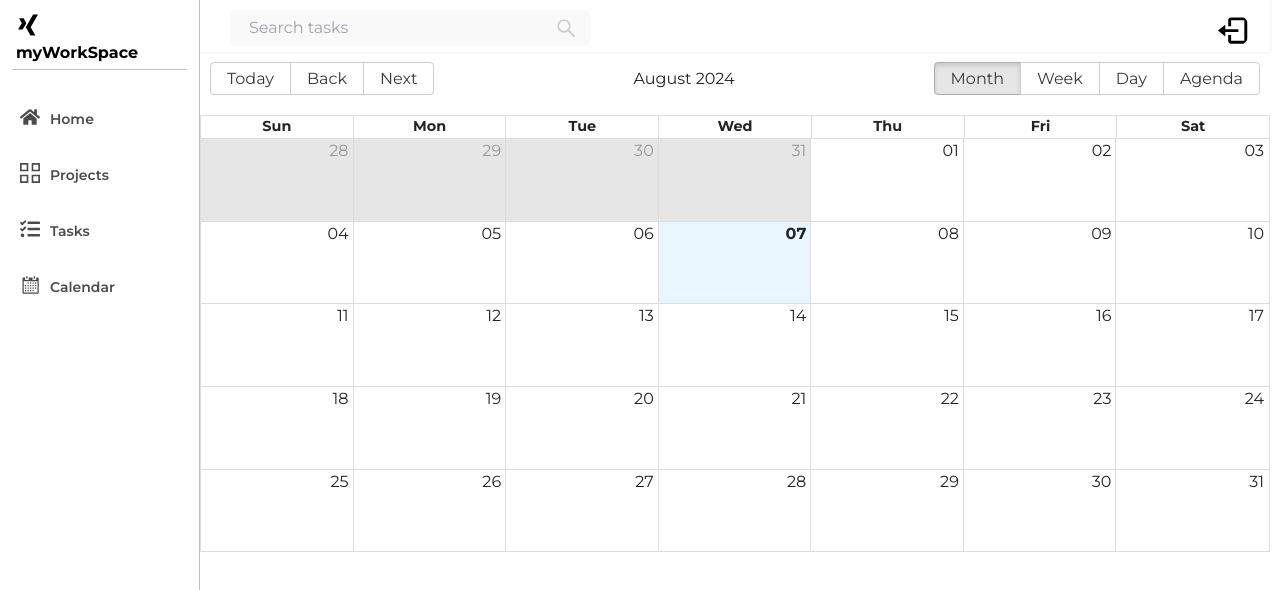
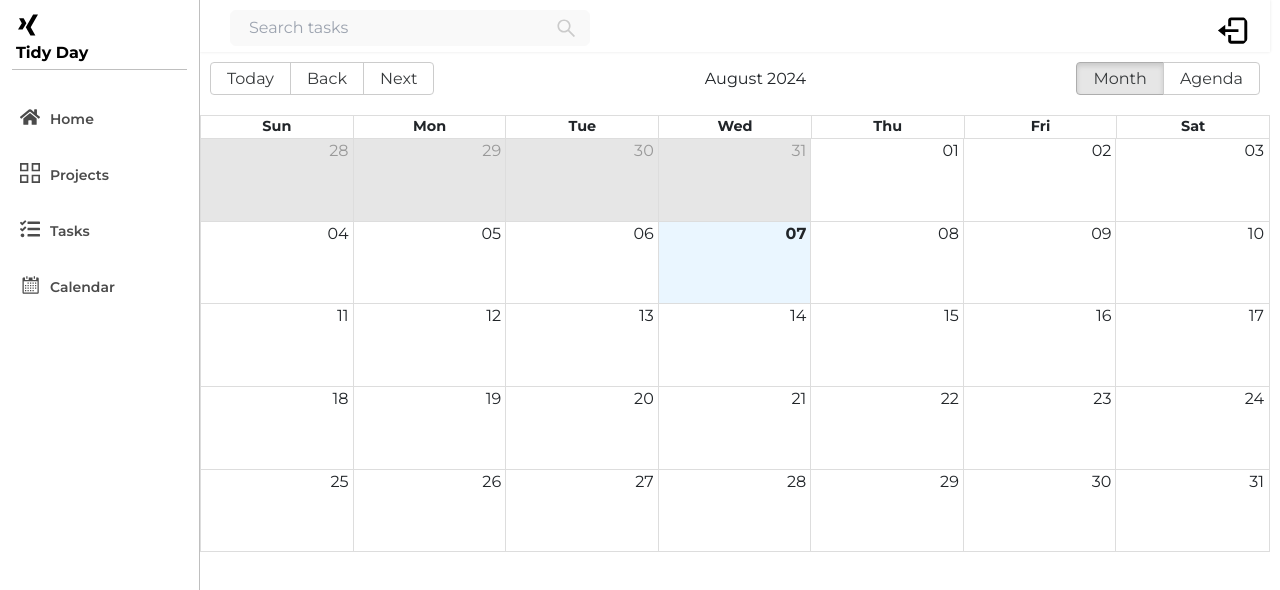
Before and after one commit to johancruiz/Project-TidyDay, a React (Vite) app in the folder TidyDay Project/FrontEnd TidyDay/: page /pma/calendar in a window 1280 px wide. Shown: the top 590 px of the page. Built offline with nearby package versions, Linux system fonts and the light colour scheme.

Commit message:
Change of calendar

```diff
--- a/TidyDay Project/FrontEnd TidyDay/src/Components/CalendarSetup.jsx
+++ b/TidyDay Project/FrontEnd TidyDay/src/Components/CalendarSetup.jsx
@@ -1,4 +1,4 @@
-import React, { useState } from "react";
+import React, { useState, useEffect } from "react";
 import { Calendar, momentLocalizer } from "react-big-calendar";
 import "react-big-calendar/lib/css/react-big-calendar.css";
 import moment from "moment";
@@ -6,7 +6,14 @@ import moment from "moment";
 const localizer = momentLocalizer(moment);
 
 const MyCalendar = () => {
-  const [events, setEvents] = useState([]);
+  const [events, setEvents] = useState(() => {
+    const storedEvents = localStorage.getItem("events");
+    return storedEvents ? JSON.parse(storedEvents) : [];
+  });
+
+  useEffect(() => {
+    localStorage.setItem("events", JSON.stringify(events));
+  }, [events]);
 
   const handleSelect = ({ start, end }) => {
     const title = window.prompt("New Event name");
@@ -16,7 +23,7 @@ const MyCalendar = () => {
         end,
         title,
       };
-      setEvents([...events, newEvent]);
+      setEvents((prevEvents) => [...prevEvents, newEvent]);
     }
   };
 
@@ -30,6 +37,8 @@ const MyCalendar = () => {
         style={{ height: 500 }}
         selectable
         onSelectSlot={handleSelect}
+        views={['month', 'agenda']} // Mantener solo mes y agenda
+        defaultView="month" // Vista predeterminada
       />
     </div>
   );
--- a/TidyDay Project/FrontEnd TidyDay/src/Components/Sidebar.jsx
+++ b/TidyDay Project/FrontEnd TidyDay/src/Components/Sidebar.jsx
@@ -23,7 +23,7 @@ function Sidebar() {
               <path d="M313.8 303.9L469 32H365L209.4 303.8c-.4.7-.4 1.1 0 1.7l98.9 173.8c.4.7.8.7 1.6.7H413l-99.3-174.7c-.2-.3-.1-1 .1-1.4zM221.9 216.2L163 113c-.5-.8-1-1-2-1H65l58.9 104.4c.1.2.2.6.1.8L43 352h96.8c.8 0 1.2-.2 1.6-.9l80.5-133.7c.1-.3.1-.9 0-1.2z"></path>
             </svg>
             <span className="fw-bold" style={{ color: "#000000" }}>
-              myWorkSpace
+              Tidy Day
             </span>
           </ul>
           <div className="container">
```
